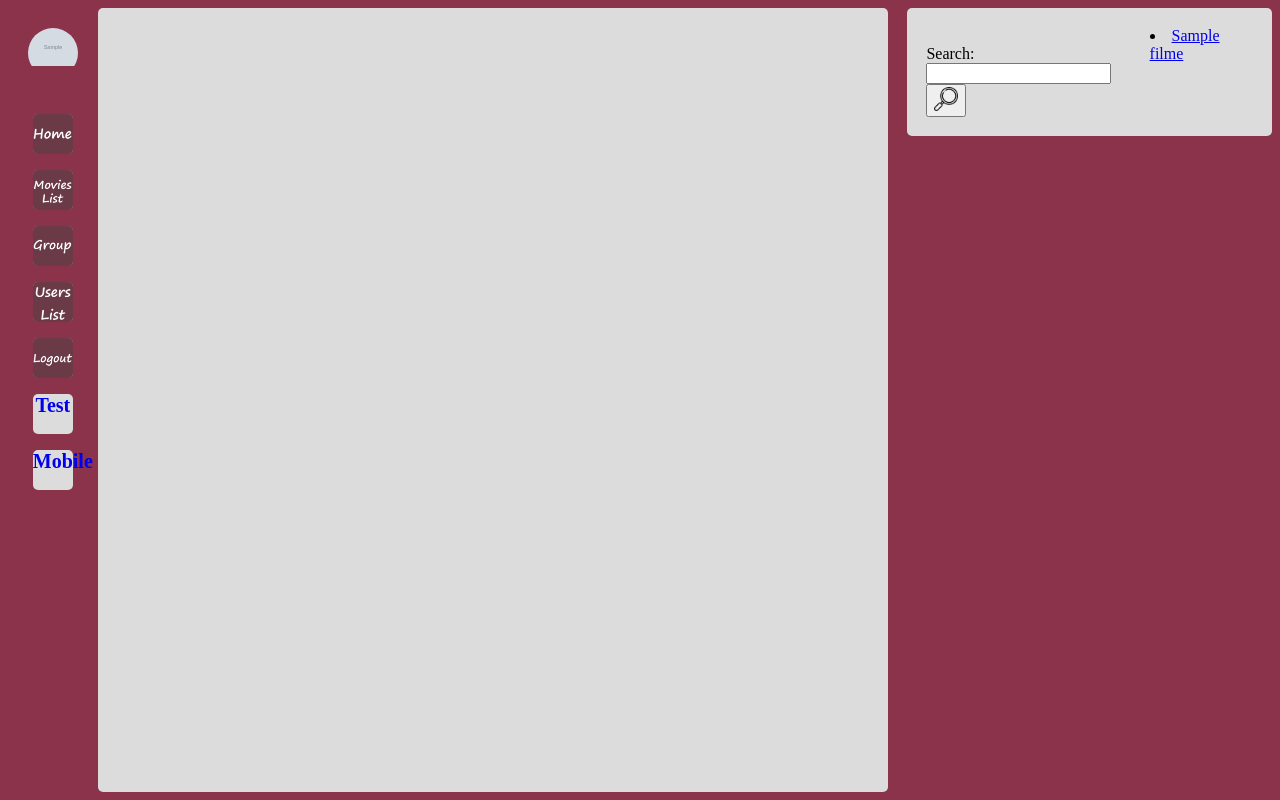
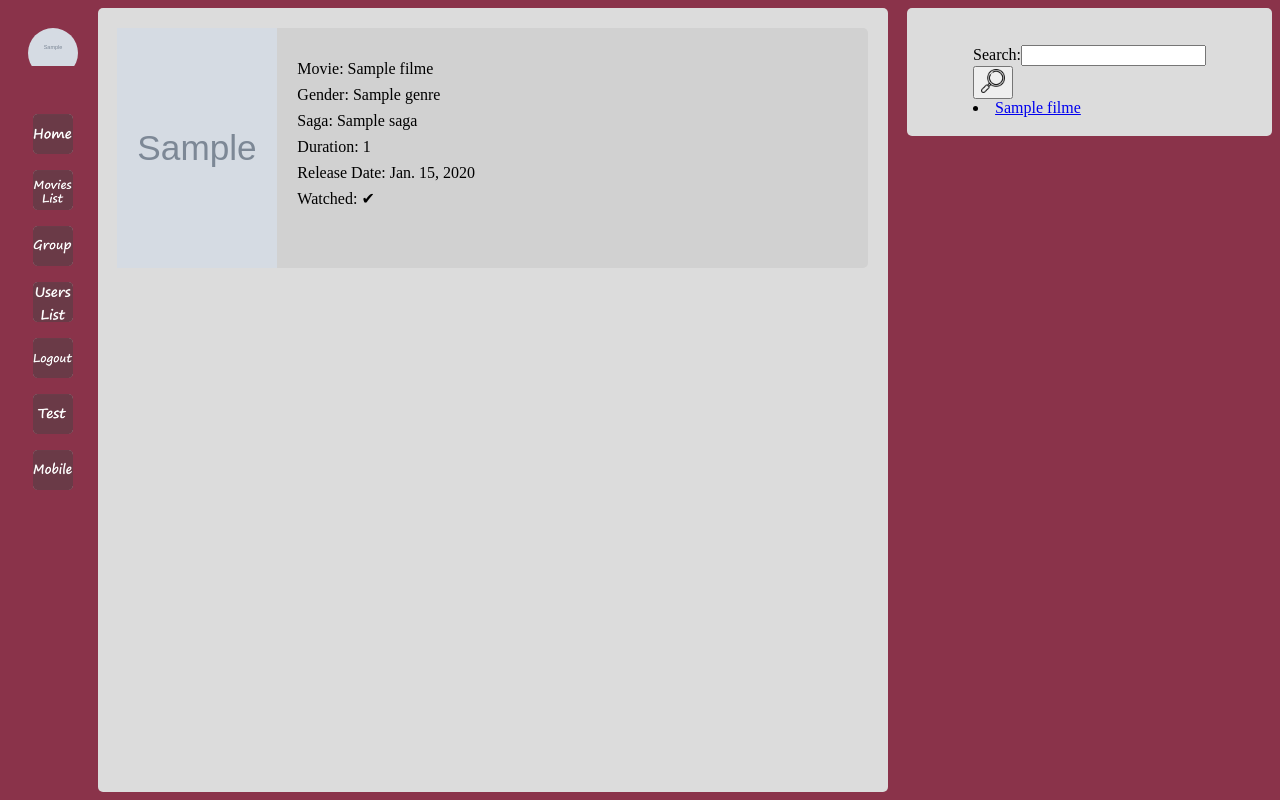
Before and after one commit to TretasPt/DIAM-Project-G6, a Django app: page /listMovies in a window 1280 px wide. Run offline with Django 5.2, Linux system fonts and the light colour scheme; a user stored in the database is signed in; tables that the repository leaves empty hold one stand-in row (values such as "Sample post"); grey boxes marked "Sample" are stand-in pictures; data that the repository does not hold is empty.

Commit message:
movie Lists done

```diff
--- a/django/movies/static/movies/style.css
+++ b/django/movies/static/movies/style.css
@@ -145,6 +145,13 @@
     margin-left: auto;
 }
 
+.userformCreateGroup {
+    width: 40%;
+    display: block;
+    margin-right: auto;
+    margin-left: auto;
+}
+
 .userformcontainer {
     width: 100%;
     text-align: center;
@@ -240,6 +247,70 @@
 
     /* margin: 2vh auto 1vh auto; */
     width: 300px;
+    height: 180px;
+}
+
+.moviePic{
+    border-radius: 0%;
+    overflow: hidden;
+    display: block;
+    font-size: 20px;
+    font-weight: bold;
+    transition: 0.2s;
+    width: 20vh;
+    height: 30vh;
+}
+
+.movieText {
+    flex: 1;
+    margin-right: 0;
+    padding: 20px;
+    line-height: 10px;
+    text-align: justify;
+    width: 20vh;
+    height: 30vh;
+}
+
+.moviesSearchBox {
+    background-color: gainsboro;
+    border-radius: 5px;
+    display: block;
+    width: 85%;
+    float: left;
+    margin-left: 5%;
+    margin-bottom: 2vh;
+    overflow: hidden;
+}
+
+.movieContainer{
+    display: flex;
+    align-items: center;
+}
+
+.moviePicInfo {
+    border-radius: 0%;
+    overflow: hidden;
+    display: block;
+    font-size: 20px;
+    font-weight: bold;
+    transition: 0.2s;
+    width: 20vh;
+    height: 30vh;
+}
+
+.movieTextInfo{
+    display: block;
+    font-family: 'Franklin Gothic Medium', 'Arial Narrow', Arial, sans-serif;
+    font-size: 20px;
+    font-weight: bold;
+    text-decoration: none;
+    border-radius: 5px;
+    text-align: left;
+    transition: 0.2s;
+    margin-left: 30px;
+
+    /* margin: 2vh auto 1vh auto; */
+    width: 400px;
     height: 180px;
 }
 
--- a/django/movies/templates/movies/base.html
+++ b/django/movies/templates/movies/base.html
@@ -30,8 +30,8 @@
                     <a class="navbutton" href="{% url 'movies:listUsers'%}"><img class="imgcropper" src="{% static 'movies/images/usersList.png' %}"></a>
                     <a class="navbutton" href="{% url 'movies:logoutuser' %}"><img class="imgcropper" src="{% static 'movies/images/logout.png' %}"></a>
                     {% if request.user.is_superuser %}
-                    <a class="navbutton" href="{% url 'movies:databaseTest' %}">Test</a>
-                    <a class="navbutton" href="http://localhost:3000/">Mobile</a>
+                    <a class="navbutton" href="{% url 'movies:databaseTest' %}"><img class="imgcropper" src="{% static 'movies/images/test.png' %}"></a>
+                    <a class="navbutton" href="http://localhost:3000/"><img class="imgcropper" src="{% static 'movies/images/mobile.png' %}"></a>
                     {% endif %}
                     {%else%}
                     <a class="navbutton" href="{% url 'movies:registerUser' %}"><img class="imgcropper" src="{% static 'movies/images/register.png' %}"></a>
--- a/django/movies/templates/movies/listMovies.html
+++ b/django/movies/templates/movies/listMovies.html
@@ -6,26 +6,64 @@
 <html>
     {% block main_content %}
         <section class="scrollbox">
-            {% if publicacoes_list %}
-                {% for publicacao in publicacoes_list %}
+            {% if movies_list %}
+                {% for movie in movies_list %}
+                    {% for filme1 in watched_list%}
+                    {%if filme1.filme == movie%}
                         <section class="postbox">
                             <section class="posttopic">
-                            .
+                                <img class="moviePic" src="{{ movie.imagem }}">
                                 <section class="posttopicimage"></section>
                                 <section class="posttopictitle"></section>
                             </section>
-                        <section class="postcontent">
+                            <section class="movieText">
                                 <section class="posttext">
-                                {{ publicacao.texto }}
+                                    <p>Movie: {{ movie.nome }}</p>
+                                    <p>Gender: {{movie.genre.nome}}</p>
+                                    {%if movie.saga != null%}
+                                        <p>Saga: {{movie.saga.nome}}</p>
+                                    {%endif%}
+                                    <p>Duration: {{movie.duracao}}</p>
+                                    <p>Release Date: {{movie.data_publicacao}}</p>
+                                    <p>Watched: ✔</p>
                                 </section>
                             </section>
                         </section>
+                    {%endif%}
+                    {% endfor %}
+                    {% for filme2 in toSee_list%}
+                    {%if filme2.filme == movie%}
+                        <section class="postbox">
+                            <section class="posttopic">
+                                <img class="moviePic" src="{{ movie.imagem }}">
+                                <section class="posttopicimage"></section>
+                                <section class="posttopictitle"></section>
+                            </section>
+                            <section class="movieText">
+                                <section class="posttext">
+                                    <p>Movie: {{ movie.nome }}</p>
+                                    <p>Gender: {{movie.genre.nome}}</p>
+                                    {%if movie.saga != null%}
+                                        <p>Saga: {{movie.saga.nome}}</p>
+                                    {%endif%}
+                                    <p>Duration: {{movie.duracao}}</p>
+                                    <p>Release Date: {{movie.data_publicacao}}</p>
+                                    <p>To See: ✔</p>
+                                </section>
+                            </section>
+                        </section>
+                    {%endif%}
+                    {% endfor %}
                 {% endfor %}
             {% endif %}
         </section>
     {% endblock %}
 
+
+
+
     {% block controls_content %}
+        <div class="moviesSearch">
         {% if user.is_authenticated %}
         <form action="{% url 'movies:searchMovie'%}" method="post">
             {% csrf_token %}
@@ -38,7 +76,7 @@
         {% if movies_list %}
             {% for filme in movies_list %}
             <li>
-                <a href="{% url 'movies:userOptions' user.id %}">{{ filme.nome }}</a>
+                <a href="{% url 'movies:moviesOptions' filme.id %}">{{ filme.nome }}</a>
             </li>
             {% endfor %}
         {% else %}
@@ -46,5 +84,6 @@
         {% endif %}
 
         {% endif %}
+        </div>
     {% endblock %}
 </html>
--- a/django/movies/urls.py
+++ b/django/movies/urls.py
@@ -20,6 +20,8 @@
     path('<int:user_id>/deleteUser', views.deleteUser, name="deleteUser"),
     path('<int:user_id>/editUser', views.editUser, name="editUser"),
     path('searchMovie', views.searchMovie, name="searchMovie"),
+    path("listMovies/<int:filme_id>", views.moviesOptions, name='moviesOptions'),
+    path('<int:filme_id>/editMovie', views.editMovie, name="editMovie"),
 
     #Test
     path("test", views.databaseTest, name="databaseTest"),
--- a/django/movies/views.py
+++ b/django/movies/views.py
@@ -39,7 +39,7 @@
         'publicacoes_list': publicacoes_list
     })
 
-@login_required
+
 def registerUser(request):
     if request.method == 'POST':
         user = User.objects.create_user(
@@ -536,9 +536,21 @@
 @login_required(login_url=reverse_lazy('movies:loginUser'))
 def listMovies(request):
     movies_list = Filme.objects.order_by('nome')[:5]
+
+    user_watched = ListaFilmes.objects.filter(utilizador = request.user.utilizador, tipo = ListaFilmes.Tipo.VISTOS).first()
+
+    user_toSee = ListaFilmes.objects.filter(utilizador = request.user.utilizador, tipo = ListaFilmes.Tipo.FUTUROS).first()
+
+    watched_list = ElementoLista.objects.filter(lista = user_watched)
+
+    toSee_list = ElementoLista.objects.filter(lista = user_toSee)
+
     context = {
-        'movies_list': movies_list
+        'movies_list': movies_list,
+        'watched_list': watched_list,
+        'toSee_list': toSee_list
     }
+
     return render(request, 'movies/listMovies.html', context)
 
 
@@ -547,3 +559,29 @@
         movie = request.POST.get('movieName')
 
     return HttpResponseRedirect(reverse('movies:moviesPage'))
+
+
+def moviesOptions(request, filme_id):
+    filme = get_object_or_404(Filme, pk=filme_id)
+    context = {
+        'filme':filme
+    }
+    return render(request, 'movies/moviesOptions.html', context)
+
+
+def editMovie (request, filme_id):
+    filme = get_object_or_404(Filme, pk=filme_id)
+
+    if request.method == 'POST':
+        new_lista_id = request.POST.get('watched')
+
+        print(new_verified)
+        if(new_verified == "on"):
+            utilizador.verificado = True
+        elif (new_verified == None):
+            utilizador.verificado = False
+        else: False
+
+        filme.save()
+
+    return HttpResponseRedirect(reverse('movies:index'))
```
Also changed, not shown: django/movies/templates/movies/moviesOptions.html (added, +41 -0 lines), django/movies/migrations/0017_merge_20240512_1817.py (added), django/movies/static/movies/images/mobile.png (added), django/movies/static/movies/images/test.png (added), django/movies/templates/movies/moviesPage.html (deleted). Lines whose indentation alone changed are shown as unchanged.
